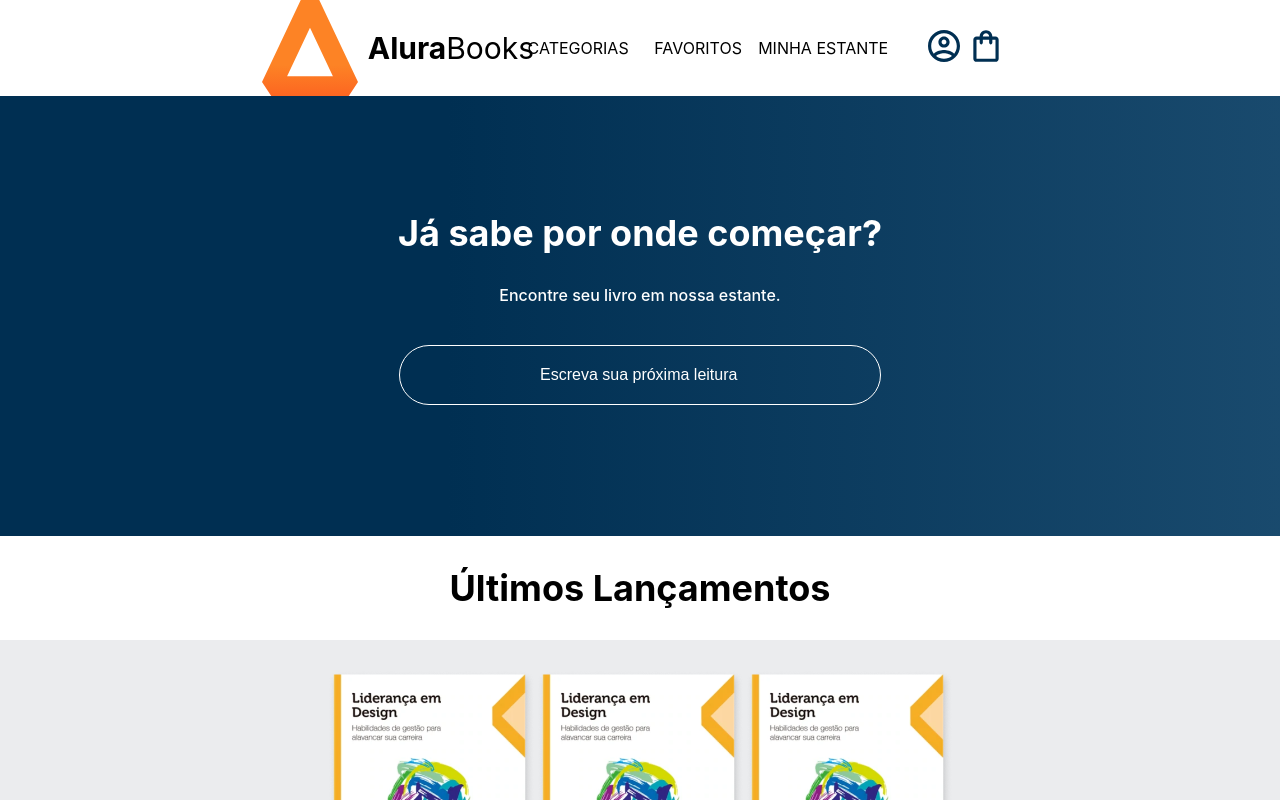
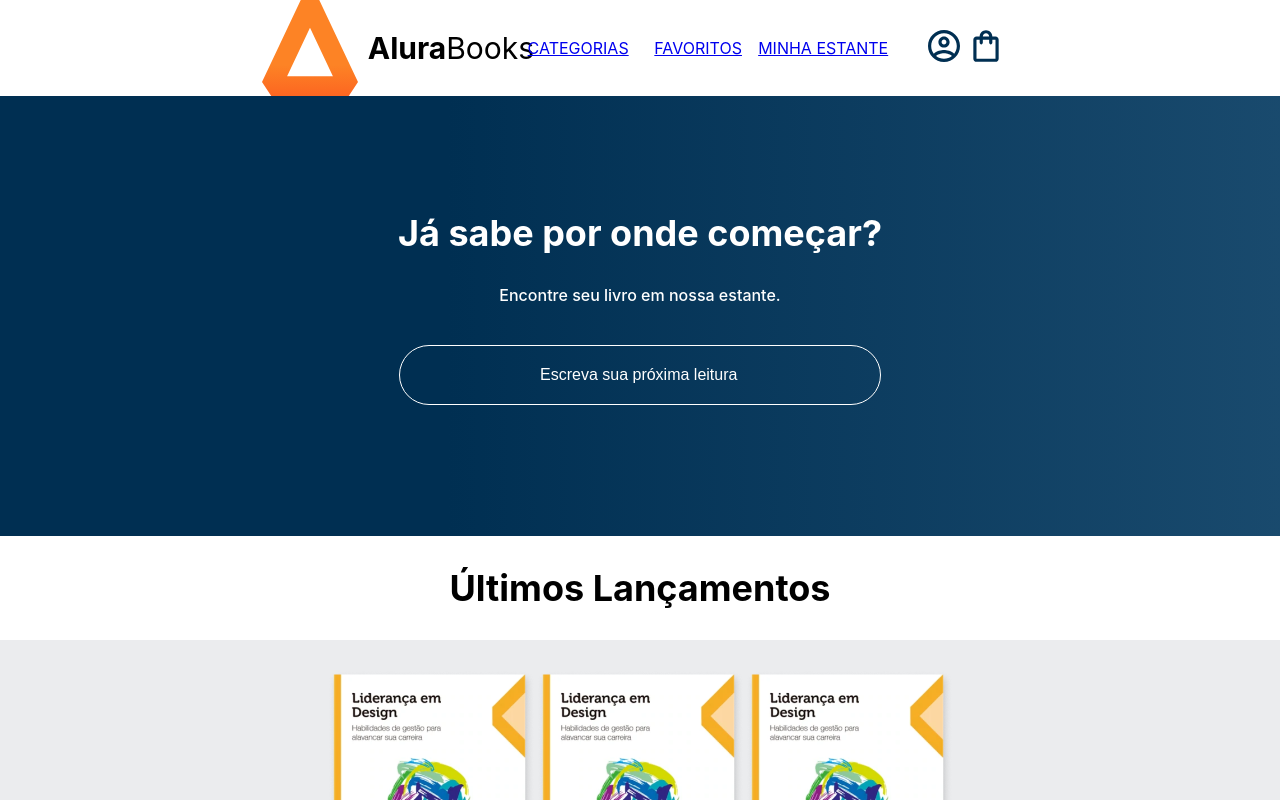
Before and after one commit to gustavokuhl/alura-books-react, a React (Create React App) app: page / in a window 1280 px wide. Shown: the top 800 px of the page. Built offline with nearby package versions, Linux system fonts and the light colour scheme.

Commit message:
feat: add react-router-dom

```diff
--- a/package.json
+++ b/package.json
@@ -8,6 +8,7 @@
     "@testing-library/user-event": "^13.5.0",
     "react": "^18.2.0",
     "react-dom": "^18.2.0",
+    "react-router-dom": "^6.16.0",
     "react-scripts": "5.0.1",
     "styled-components": "^6.0.7",
     "web-vitals": "^2.1.4"
--- a/src/componentes/OpcoesHeader/index.js
+++ b/src/componentes/OpcoesHeader/index.js
@@ -1,4 +1,5 @@
 import styled from "styled-components";
+import { Link } from "react-router-dom";
 
 const Opcoes = styled.ul`
   display: flex;
@@ -23,7 +24,9 @@
     <Opcoes>
       {textoOpcoes.map((texto, index) => (
         <Opcao key={index}>
-          <p>{texto}</p>
+          <Link to={`/${texto.toLowerCase()}`}>
+            <p>{texto}</p>
+          </Link>
         </Opcao>
       ))}
     </Opcoes>
--- a/src/index.js
+++ b/src/index.js
@@ -3,6 +3,7 @@
 import App from "./App";
 import reportWebVitals from "./reportWebVitals";
 import { createGlobalStyle } from "styled-components";
+import { BrowserRouter, Routes, Route } from "react-router-dom";
 
 const GlobalStyle = createGlobalStyle`
   body {
@@ -28,7 +29,12 @@
 root.render(
   <React.StrictMode>
     <GlobalStyle />
-    <App />
+    <BrowserRouter>
+      <Routes>
+        <Route path="/favoritos" element={<p>Oi!</p>} />
+        <Route path="/" element={<App />} />
+      </Routes>
+    </BrowserRouter>
   </React.StrictMode>
 );
 
```
Also changed, not shown: 1 other file (tests, documents, lock files or other folders).
